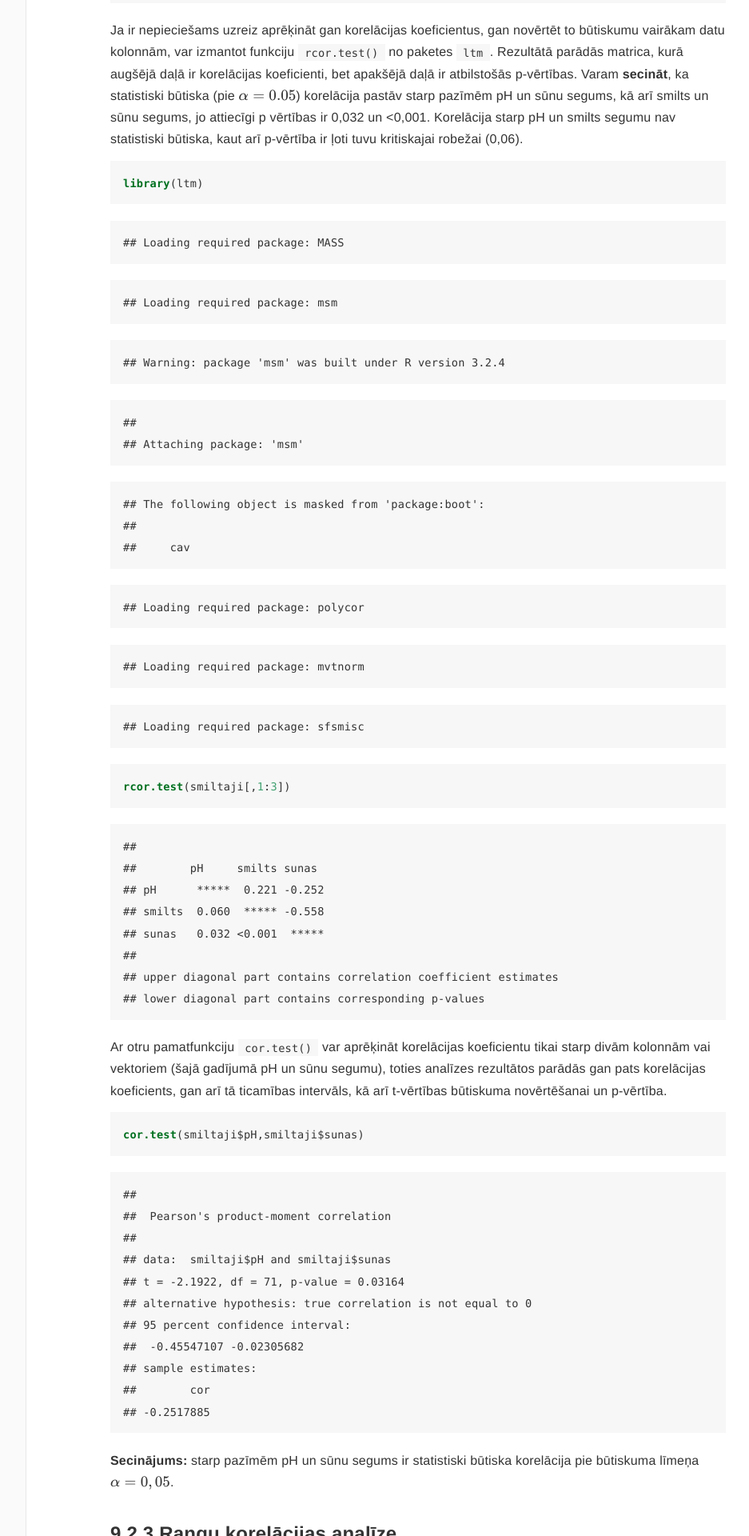
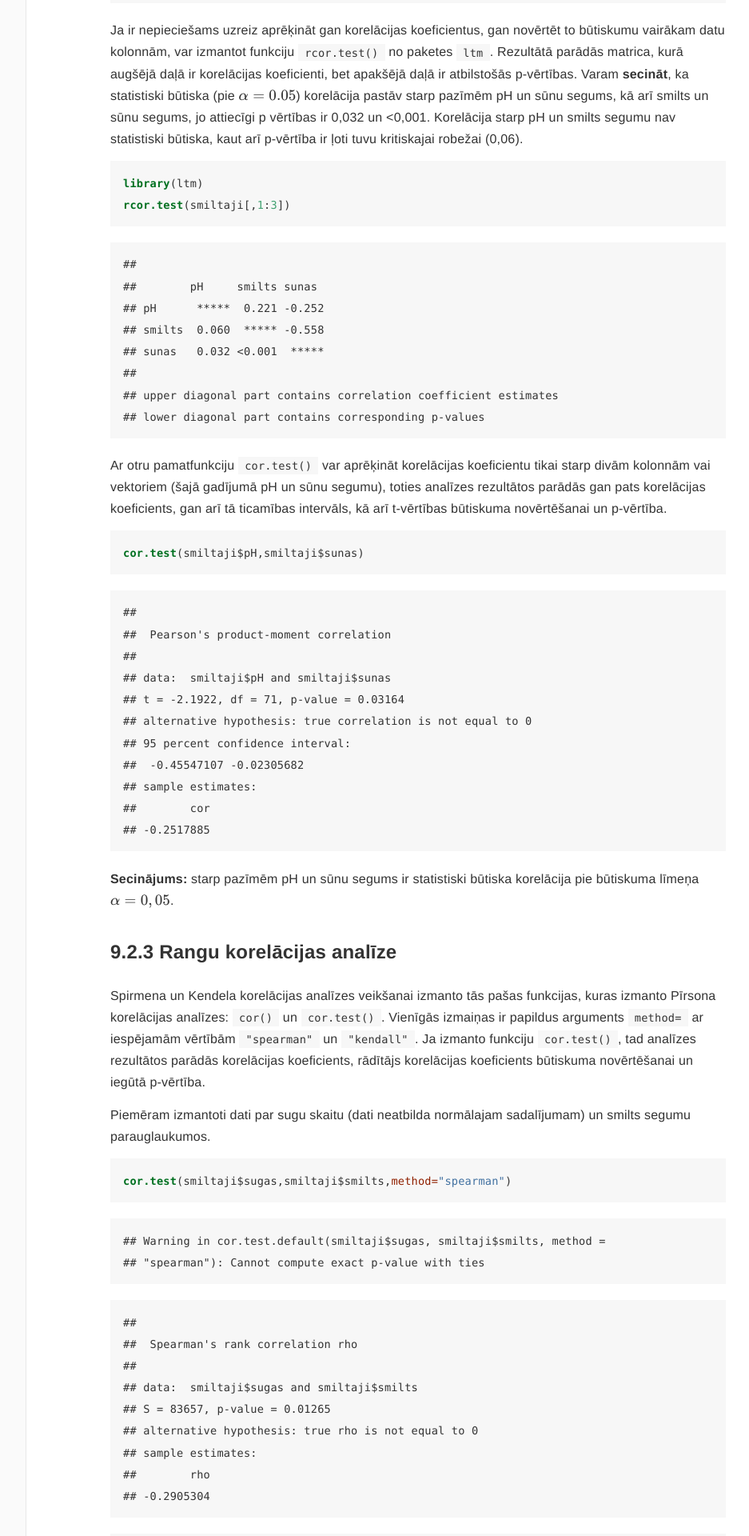
Before and after one commit to delferts/delferts.github.io, a Jekyll site: the page gramatas/praktiska_biometrija/korelacijas-analize.html, which Jekyll copies as it is, in a window 1280 px wide. Shown: the part 2944-4864 px from the top of the page at 80% size, without its empty margins (267-1204 px from the left). Built offline with Jekyll 4.4.1, drawn with Linux system fonts in a browser that asks for light colours; formulas are drawn with MathJax 3; some of the changed text lies outside the part shown.

```diff
--- a/gramatas/praktiska_biometrija/datu-izzinasana-un-normalitates-testi.html
+++ b/gramatas/praktiska_biometrija/datu-izzinasana-un-normalitates-testi.html
@@ -339,9 +339,8 @@ Figure 5.8: QQ grafiks niedru lapu garumam
 </p>
 </div>
 <p>Paketē <code>car</code> ir funkcija <code>qqPlot()</code>, kas arī veido QQ grafiku, tikai tas ir papildināts ar līnijām, kas parāda 95% ticamības intervālu (<a href="datu-izzinasana-un-normalitates-testi.html#fig:dano-010">5.9</a> attēls), tādējādi atvieglojot interpretāciju. Ja visi punkti atrodas starp raustītajām līnijām, tad ar 95% pārliecību var apgalvot, ka dati nāk no ģenerālkopas, kas atbilst normālajm sadalījumam.</p>
-<div class="sourceCode"><pre class="sourceCode r"><code class="sourceCode r"><span class="kw">library</span>(car)</code></pre></div>
-<pre><code>## Warning: package &#39;car&#39; was built under R version 3.2.4</code></pre>
-<div class="sourceCode"><pre class="sourceCode r"><code class="sourceCode r"><span class="kw">qqPlot</span>(niedr$garums)</code></pre></div>
+<div class="sourceCode"><pre class="sourceCode r"><code class="sourceCode r"><span class="kw">library</span>(car)
+<span class="kw">qqPlot</span>(niedr$garums)</code></pre></div>
 <div class="figure"><span id="fig:dano-010"></span>
 <img src="PBB_gramata_files/figure-html/dano-010-1.png" alt="Modificēts QQ grafiks niedru lapu garuma"  />
 <p class="caption">
--- a/gramatas/praktiska_biometrija/korelacijas-analize.html
+++ b/gramatas/praktiska_biometrija/korelacijas-analize.html
@@ -300,19 +300,8 @@ Figure 9.2: QQ grafiki smiltāju tabulas mainīgajiem
 ## smilts  0.2213315  1.0000000 -0.5576408
 ## sunas  -0.2517885 -0.5576408  1.0000000</code></pre>
 <p>Ja ir nepieciešams uzreiz aprēķināt gan korelācijas koeficientus, gan novērtēt to būtiskumu vairākam datu kolonnām, var izmantot funkciju <code>rcor.test()</code> no paketes <code>ltm</code>. Rezultātā parādās matrica, kurā augšējā daļā ir korelācijas koeficienti, bet apakšējā daļā ir atbilstošās p-vērtības. Varam <strong>secināt</strong>, ka statistiski būtiska (pie <span class="math inline">\(\alpha=0.05\)</span>) korelācija pastāv starp pazīmēm pH un sūnu segums, kā arī smilts un sūnu segums, jo attiecīgi p vērtības ir 0,032 un &lt;0,001. Korelācija starp pH un smilts segumu nav statistiski būtiska, kaut arī p-vērtība ir ļoti tuvu kritiskajai robežai (0,06).</p>
-<div class="sourceCode"><pre class="sourceCode r"><code class="sourceCode r"><span class="kw">library</span>(ltm)</code></pre></div>
-<pre><code>## Loading required package: MASS</code></pre>
-<pre><code>## Loading required package: msm</code></pre>
-<pre><code>## Warning: package &#39;msm&#39; was built under R version 3.2.4</code></pre>
-<pre><code>##
-## Attaching package: &#39;msm&#39;</code></pre>
-<pre><code>## The following object is masked from &#39;package:boot&#39;:
-##
-##     cav</code></pre>
-<pre><code>## Loading required package: polycor</code></pre>
-<pre><code>## Loading required package: mvtnorm</code></pre>
-<pre><code>## Loading required package: sfsmisc</code></pre>
-<div class="sourceCode"><pre class="sourceCode r"><code class="sourceCode r"><span class="kw">rcor.test</span>(smiltaji[,<span class="dv">1</span>:<span class="dv">3</span>])</code></pre></div>
+<div class="sourceCode"><pre class="sourceCode r"><code class="sourceCode r"><span class="kw">library</span>(ltm)
+<span class="kw">rcor.test</span>(smiltaji[,<span class="dv">1</span>:<span class="dv">3</span>])</code></pre></div>
 <pre><code>##
 ##        pH     smilts sunas
 ## pH      *****  0.221 -0.252
--- a/gramatas/praktiska_biometrija/literatura.html
+++ b/gramatas/praktiska_biometrija/literatura.html
@@ -318,6 +318,9 @@ code > span.in { color: #60a0b0; font-weight: bold; font-style: italic; } /* Inf
 <div id="ref-wicham2009">
 <p>Wicham, H. 2009. <em>Ggplot2. Elegant Graphics for Data Analysis</em>. Springer.</p>
 </div>
+<div id="ref-wicham2016exc">
+<p>Wickham, Hadley. 2016. <em>Readxl: Read Excel Files</em>. <a href="https://CRAN.R-project.org/package=readxl" class="uri">https://CRAN.R-project.org/package=readxl</a>.</p>
+</div>
 <div id="ref-zuur2007">
 <p>Zuur, A.F., E.N. Ieno, and G.M. Smith. 2007. <em>Analysing Ecological Data</em>. Springer.</p>
 </div>
```
Also changed, not shown: gramatas/praktiska_biometrija/dispersijas-analize.html (+2 -11 lines), gramatas/praktiska_biometrija/ievads-darba-ar-programmu-r.html (+12 -4 lines), gramatas/praktiska_biometrija/statistiskie-raditaji-un-ticamibas-intervali.html (+6 -9 lines), gramatas/praktiska_biometrija/PBB_gramata_files/figure-html/rgraf-012-1.png, gramatas/praktiska_biometrija/PBB_gramata_files/figure-html/stra-021-1.png, gramatas/praktiska_biometrija/search_index.json, 3 other files.
